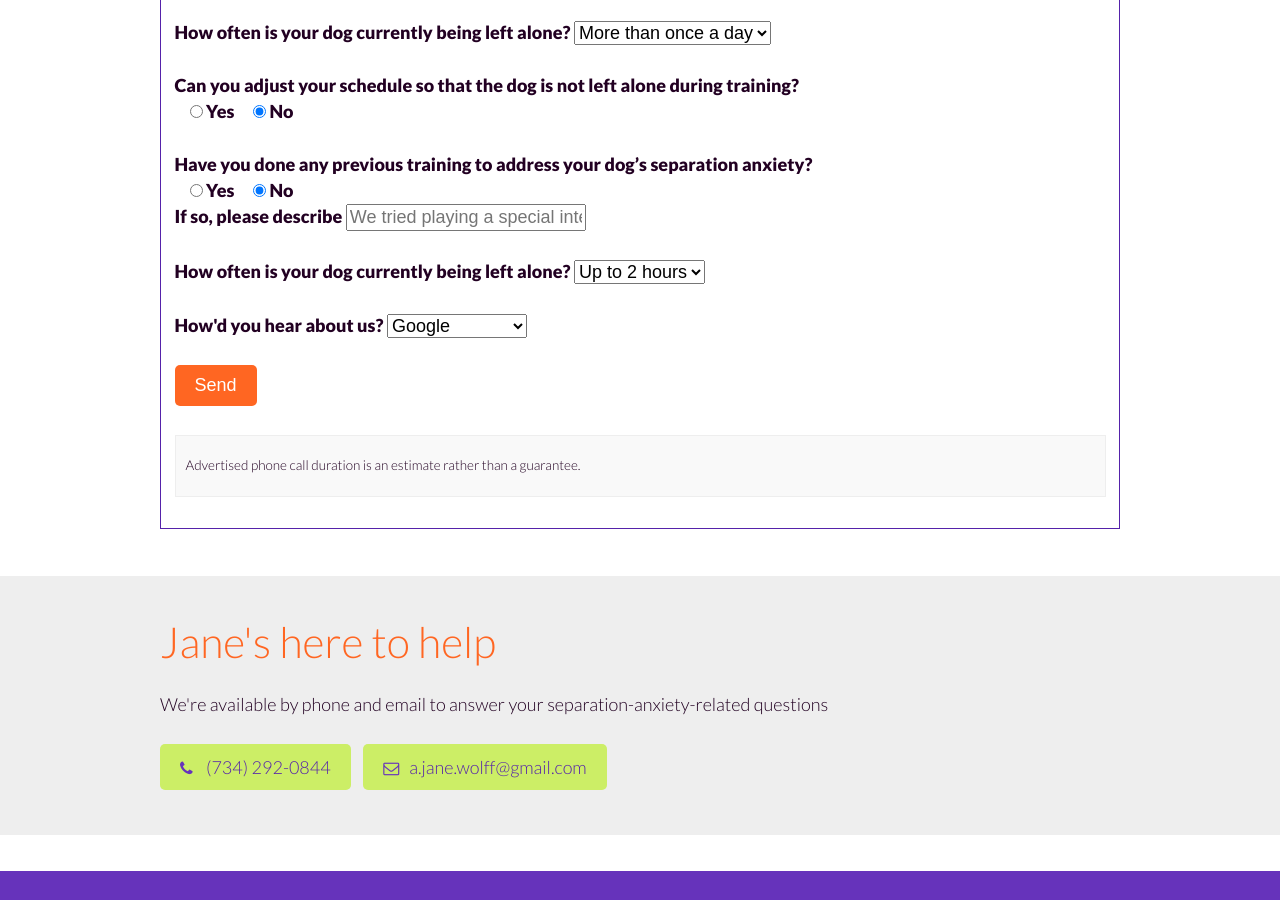
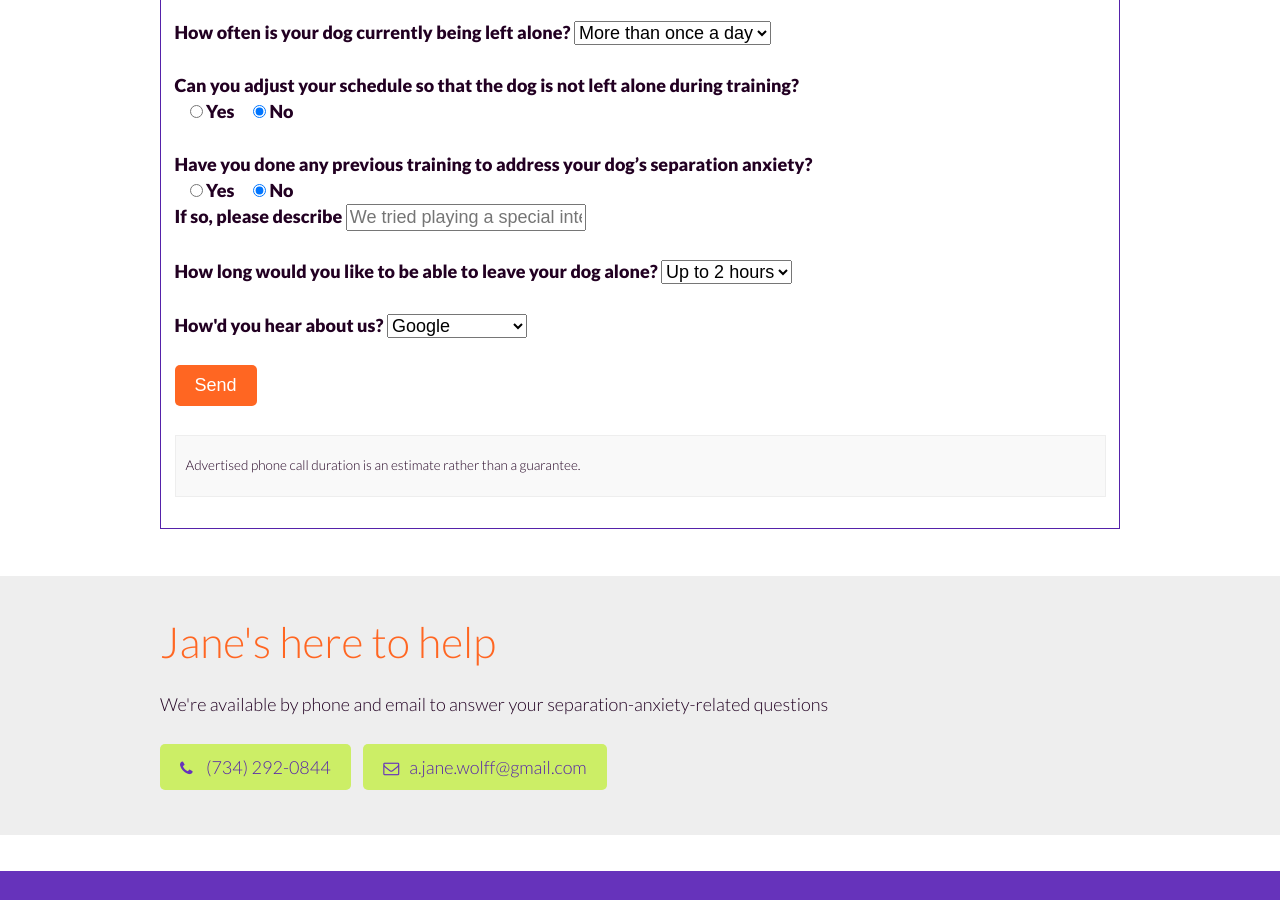
Before and after one commit to fidodogtraining/fidodogtraining.github.io, a Jekyll site: the page built from _autopages/separation-anxiety.html, in a window 1280 px wide and 900 px high, scrolled down 2150 px. Built offline with Jekyll 4.4.1, drawn with Linux system fonts in a browser that asks for light colours.

Commit message:
Small wording tweak to the form

```diff
--- a/_autopages/separation-anxiety.html
+++ b/_autopages/separation-anxiety.html
@@ -180,7 +180,7 @@ please fill out the information below:</p>
     </div>
 
     <div class="form-item">
-      <label for="alonegoal">How often is your dog currently being left alone?</label>
+      <label for="alonegoal">How long would you like to be able to leave your dog alone?</label>
       <select id="alonegoal" name="alonegoal">
         <option value="0to2">Up to 2 hours</option>
         <option value="2to4">2-4 hours</option>
```
